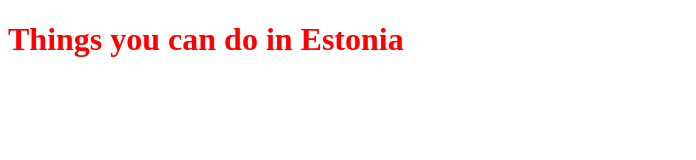
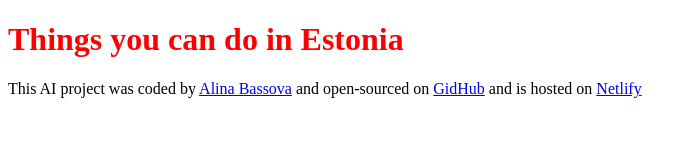
Before and after one commit to Alina1723/estonia-activity-adviser, a plain HTML site: page index.html in a window 1280 px wide. Shown: the whole page, without its empty margins (0-696 px from the left). Drawn offline with Linux system fonts and the light colour scheme.

Commit message:
footer added
with links

```diff
--- a/index.html
+++ b/index.html
@@ -8,6 +8,20 @@
   </head>
   <body>
     <h1>Things you can do in Estonia</h1>
+    <footer>
+      This AI project was coded by
+      <a href="https://github.com/Alina1723" target="_blank">Alina Bassova</a>
+      and open-sourced on
+      <a
+        href="https://github.com/Alina1723/estonia-activity-adviser"
+        target="_blank"
+        >GidHub</a
+      >
+      and is hosted on
+      <a href="https://estonia-activity-adviser.netlify.app/" target="_blank"
+        >Netlify</a
+      >
+    </footer>
     <script src="src/function.js"></script>
   </body>
 </html>
```
